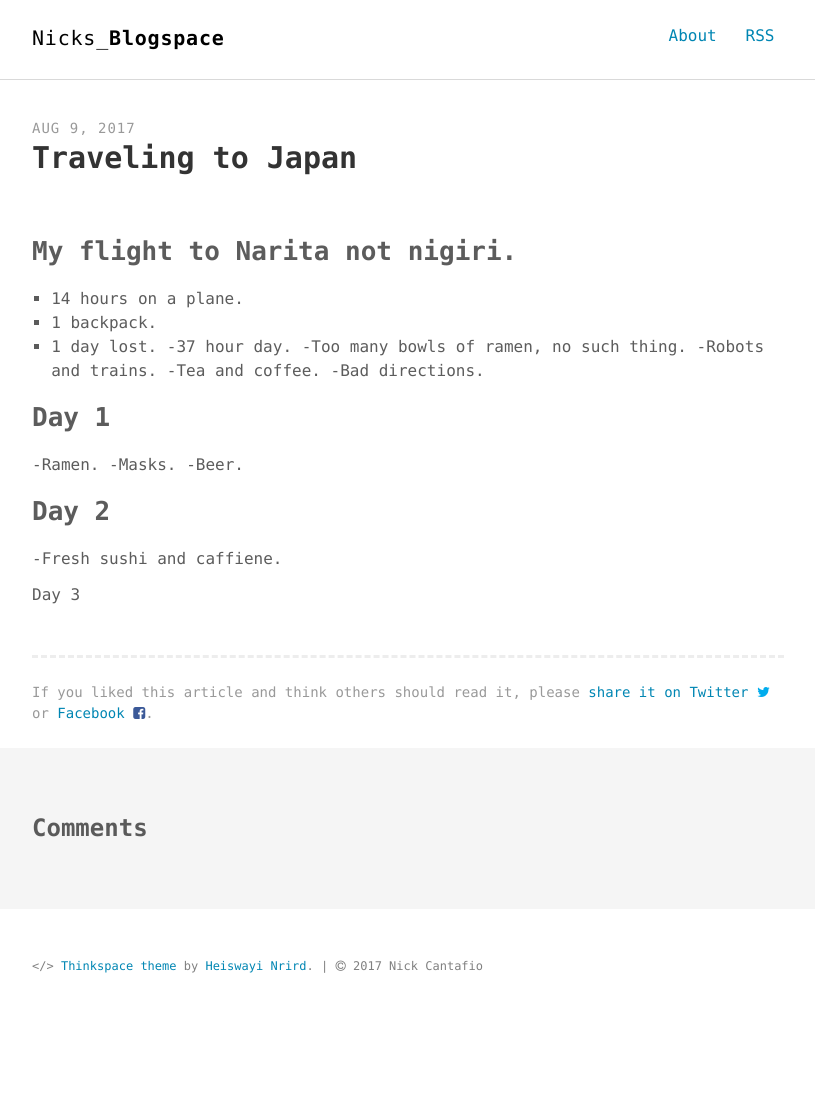
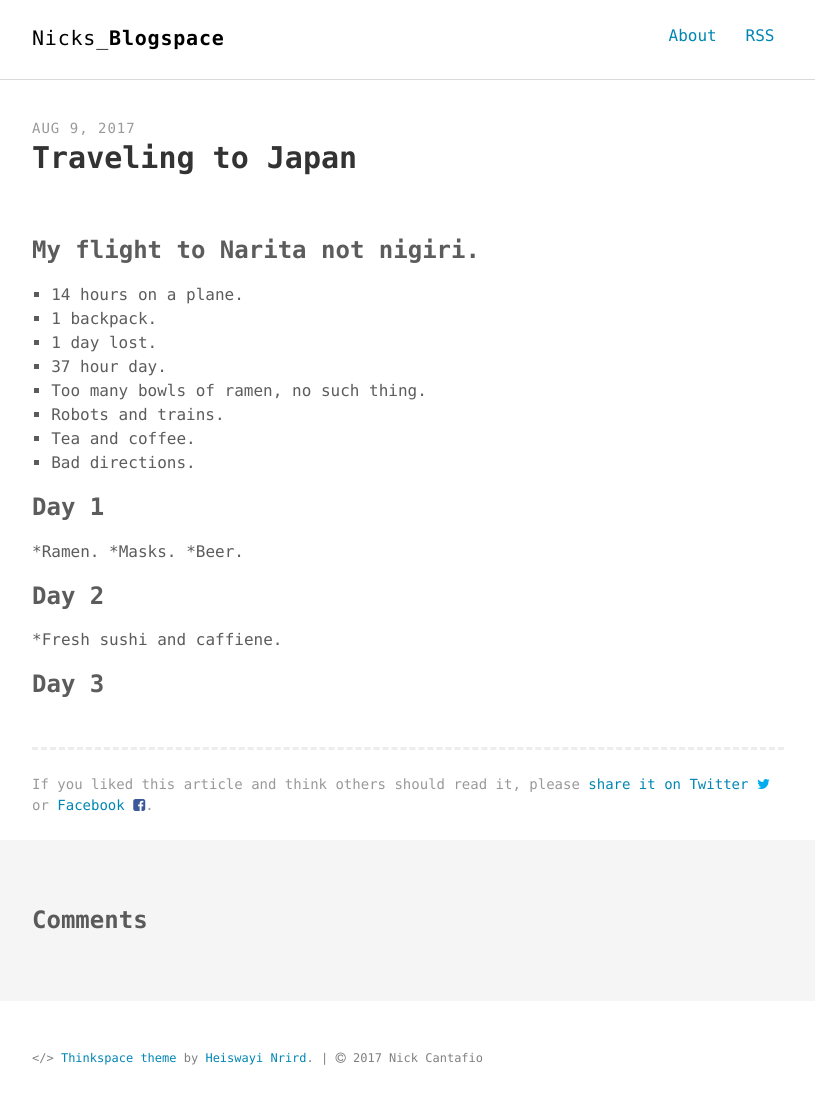
Before and after one commit to nickcanny/nickcanny.github.io, a Jekyll site: the page built from _posts/2017-8-9-Japan.md, in a window 1280 px wide. Shown: the whole page, without its empty margins (232-1047 px from the left). Built offline with Jekyll 4.4.1, drawn with Linux system fonts in a browser that asks for light colours; comment, search, counter and statistics services are not loaded; before the commit the page ends 1023 px from its top, so only the background shows below that.

```diff
--- a/_posts/2017-8-9-Japan.md
+++ b/_posts/2017-8-9-Japan.md
@@ -6,22 +6,22 @@ description: "Travel to Japan"
 keywords: "dummy content"
 ---
 
-## My flight to Narita not nigiri.
+### My flight to Narita not nigiri.
 * 14 hours on a plane.
 * 1 backpack.
 * 1 day lost.
--37 hour day.
--Too many bowls of ramen, no such thing.
--Robots and trains.
--Tea and coffee.
--Bad directions.
+* 37 hour day.
+* Too many bowls of ramen, no such thing.
+* Robots and trains.
+* Tea and coffee.
+* Bad directions.
 
-## Day 1
--Ramen.
--Masks.
--Beer.
+### Day 1
+*Ramen.
+*Masks.
+*Beer.
 
-## Day 2
--Fresh sushi and caffiene.
+### Day 2
+*Fresh sushi and caffiene.
 
-Day 3
+### Day 3
```
